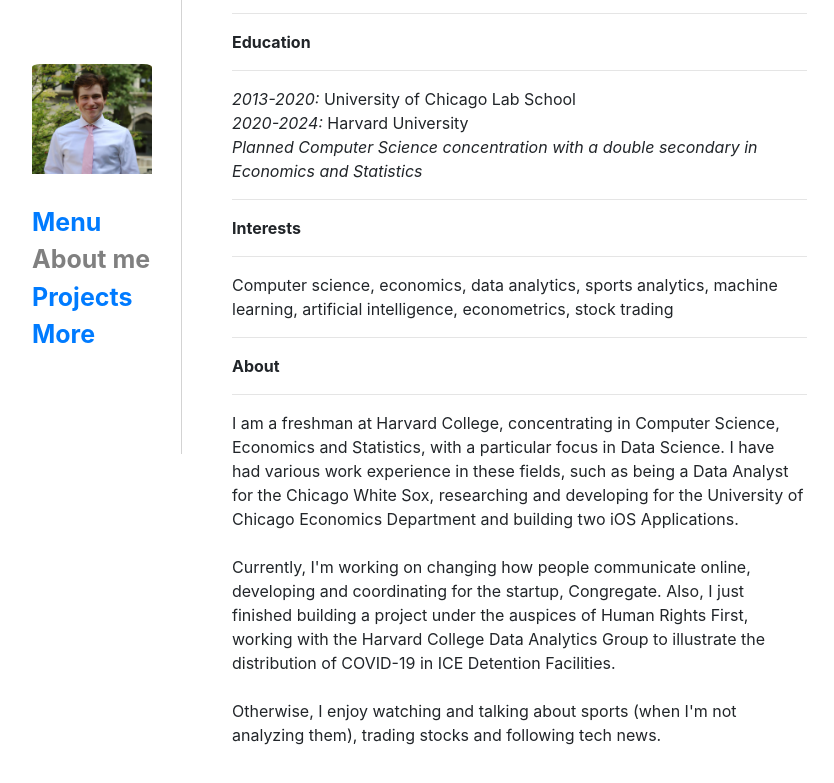
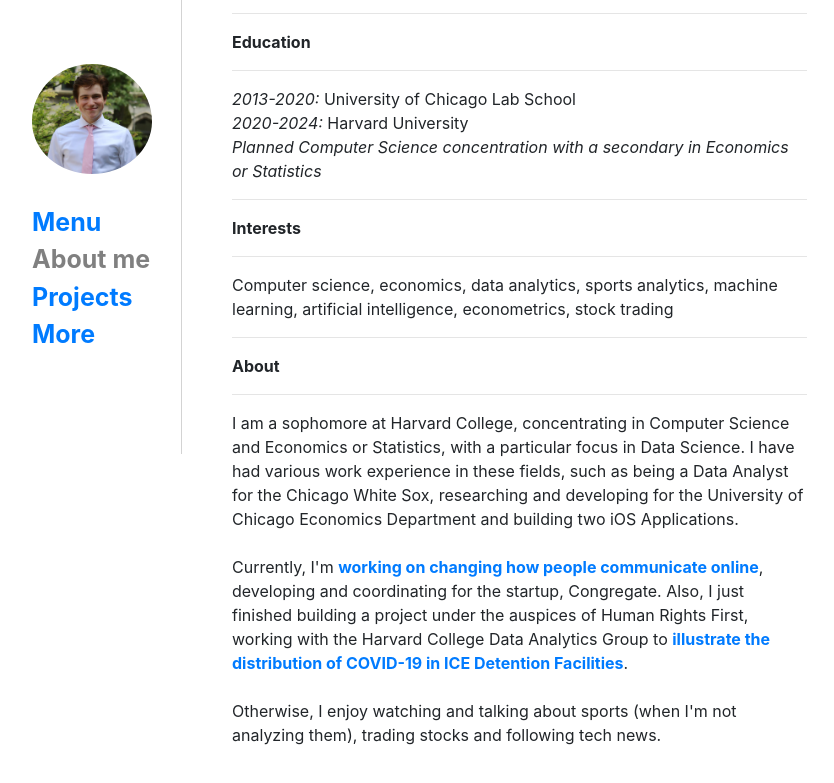
Before and after one commit to nlist2/nlist-website, a plain HTML site: page about_me.html in a window 1280 px wide. Shown: the part 91-874 px from the top of the page, without its empty margins (48-882 px from the left). Drawn offline with nearby package versions, Linux system fonts and the light colour scheme.

Commit message:
styling updares

```diff
--- a/about_me.html
+++ b/about_me.html
@@ -37,7 +37,7 @@
                         <br>
                         <i>2020-2024: </i>Harvard University
                         <br>
-                        <i>Planned Computer Science concentration with a double secondary in Economics and Statistics</i>
+                        <i>Planned Computer Science concentration with a secondary in Economics or Statistics</i>
                         <hr>
                         <b>Interests</b>
                         <hr>
@@ -45,10 +45,10 @@
                         <hr>
                         <b>About</b>
                         <hr>
-                        I am a freshman at Harvard College, concentrating in Computer Science, Economics and Statistics, with a particular focus in Data Science. I have had various work experience in these fields, such as being a Data Analyst for the Chicago White Sox, researching and developing for the University of Chicago Economics Department and building two iOS Applications.
+                        I am a sophomore at Harvard College, concentrating in Computer Science and Economics or Statistics, with a particular focus in Data Science. I have had various work experience in these fields, such as being a Data Analyst for the Chicago White Sox, researching and developing for the University of Chicago Economics Department and building two iOS Applications.
                         <br>
                         <br>
-                        Currently, I'm working on changing how people communicate online, developing and coordinating for the startup, Congregate. Also, I just finished building a project under the auspices of Human Rights First, working with the Harvard College Data Analytics Group to illustrate the distribution of COVID-19 in ICE Detention Facilities.
+                        Currently, I'm <a href="https://congregate.live" style="text-decoration: none"> <b>working on changing how people communicate online</b></a>, developing and coordinating for the startup, Congregate. Also, I just finished building a project under the auspices of Human Rights First, working with the Harvard College Data Analytics Group to <a href="https://detainedindanger.org" style="text-decoration: none"> <b>illustrate the distribution of COVID-19 in ICE Detention Facilities</b></a>.
                         <br>
                         <br>
                         Otherwise, I enjoy watching and talking about sports (when I'm not analyzing them), trading stocks and following tech news.
--- a/styles.css
+++ b/styles.css
@@ -27,7 +27,7 @@
 }
 
 #image{
-    border-radius: 8px;
+    border-radius: 58%;
     max-width: 120px;
     margin-bottom: 20px;
     padding-bottom: 10px;
```
Also changed, not shown: index.html (+1 -1 lines), more.html (+5 -3 lines).
